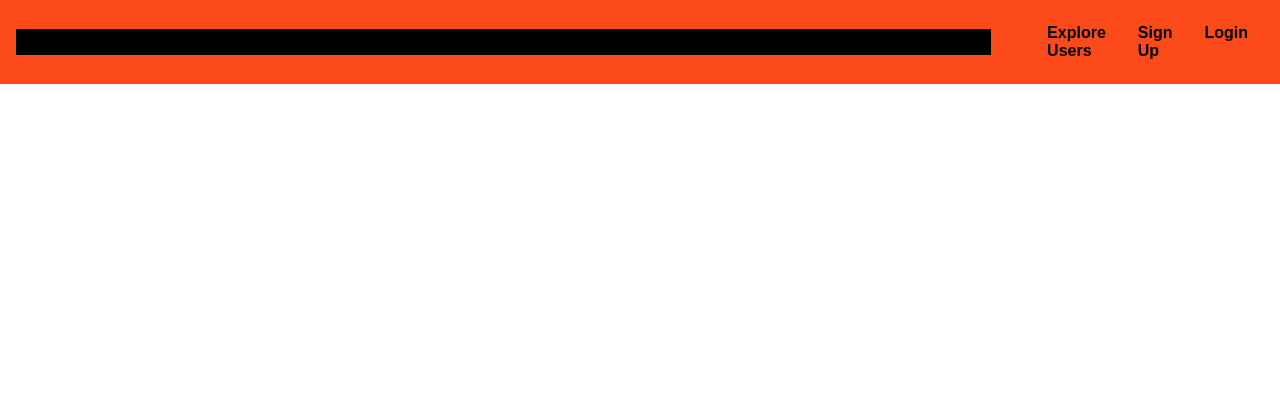
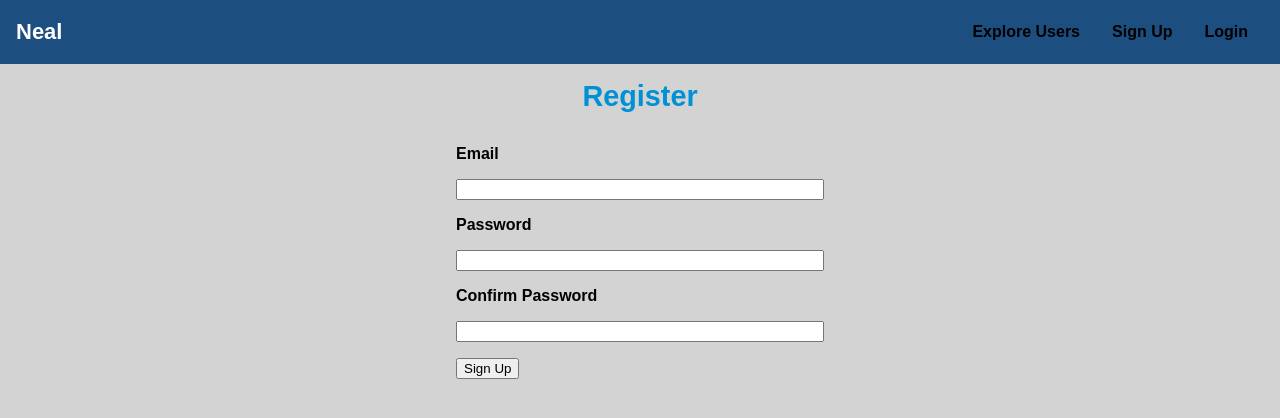
Before and after one commit to nealthom/social, a React (Create React App) app in the folder client/: page /register in a window 1280 px wide. Shown: the top 418 px of the page. Built offline with nearby package versions, Linux system fonts and the light colour scheme.

Commit message:
worked on register page styling

```diff
--- a/client/src/components/auth/Login.js
+++ b/client/src/components/auth/Login.js
@@ -1,10 +1,10 @@
-import React, {Component} from 'react';
-import Styles from './Login.module.css';
+import React, { Component } from "react";
+import Styles from "./Login.module.css";
 
 class Login extends Component {
   render() {
     return (
-      <div>
+      <div className={Styles.container}>
         <h1>Login</h1>
       </div>
     );
--- a/client/src/components/auth/Login.module.css
+++ b/client/src/components/auth/Login.module.css
@@ -1,7 +1,9 @@
-div {
-  margin: 0;
-  z-index: 10000;
-  color: blue;
-  background: black;
-  width: 100%;
+.container {
+  margin-top: 4rem;
+  background: pink;
+  z-index: 100000;
+  width: 100vw;
+  height: 100vh;
+  align-items: center;
+  clear: both;
 }
--- a/client/src/components/auth/Register.js
+++ b/client/src/components/auth/Register.js
@@ -1,10 +1,24 @@
-import React, {Component} from 'react';
+import React, { Component } from "react";
+import Styles from "./Register.module.css";
 
 class Register extends Component {
   render() {
     return (
-      <div>
-        <h1>Register</h1>
+      <div className={Styles.container}>
+        <div className={Styles.main}>
+          <h1 className={Styles.register_title}>Register</h1>
+          <form action="/" className={Styles.signup_form}>
+            <label for="email">Email</label>
+            <input type="email" id="email" />
+            <label for="password">Password</label>
+            <input type="password" id="password" />
+            <label for="password2">Confirm Password</label>
+            <input type="password" id="password2" />
+            <button type="submit" className={Styles.button}>
+              Sign Up
+            </button>
+          </form>
+        </div>
       </div>
     );
   }
--- /dev/null
+++ b/client/src/components/auth/Register.module.css
@@ -0,0 +1,41 @@
+.container {
+  margin-top: 4rem;
+  background: #d3d3d3;
+  width: 100vw;
+  height: 100vh;
+}
+
+.main {
+  padding-top: 1rem;
+}
+
+.register_title {
+  text-align: center;
+  font-size: 1.8rem;
+  color: #0091d5;
+}
+.signup_form {
+  padding: 1rem;
+}
+
+.signup_form label {
+  font-weight: bold;
+}
+.signup_form label,
+.signup_form input {
+  display: block;
+  margin-top: 1rem;
+  width: 100%;
+}
+
+.signup_form button {
+  display: block;
+  margin-top: 1rem;
+}
+
+@media (min-width: 40rem) {
+  .signup_form {
+    margin: auto;
+    width: 25rem;
+  }
+}
--- a/client/src/components/layout/Landing.module.css
+++ b/client/src/components/layout/Landing.module.css
@@ -3,13 +3,13 @@
 }
 
 body {
-  font-family: 'Montserrat', sans-serif;
+  font-family: "Montserrat", sans-serif;
   margin: 0;
 }
 
 .overview {
-  background-color: red;
-  background: url('../../images/virus-1812092_1280.jpg') center/cover;
+  background-color: #f1f1f1;
+  /*background: url('../../images/virus-1812092_1280.jpg') center/cover;*/
   filter: grayscale(40%);
   height: 100vh;
   width: 100vw;
--- a/client/src/components/layout/Navbar.js
+++ b/client/src/components/layout/Navbar.js
@@ -1,5 +1,6 @@
-import React, {Component} from 'react';
-import Styles from './Navbar.module.css';
+import React, { Component } from "react";
+import { Link } from "react-router-dom";
+import Styles from "./Navbar.module.css";
 class Navbar extends Component {
   state = {
     mobileNav: false
@@ -11,18 +12,18 @@ class Navbar extends Component {
     console.log(this.state.mobileNav);
   };
   render() {
-    let mobileNav = '';
-    let backdropNav = '';
+    let mobileNav = "";
+    let backdropNav = "";
 
     if (this.state.mobileNav === true) {
       mobileNav = (
         <nav className={Styles.mobile_nav}>
           <ul className={Styles.mobile_nav__items}>
             <li className={Styles.mobile_nav__item}>
-              <a href="packages/index.html">Packages</a>
+              <Link to="/">Packages</Link>
             </li>
             <li className={Styles.mobile_nav__item}>
-              <a href="customers/index.html">Customers</a>
+              <Link to="/">Customers</Link>
             </li>
           </ul>
         </nav>
@@ -46,20 +47,20 @@ class Navbar extends Component {
               <span className={Styles.toggle_button__bar} />
               <span className={Styles.toggle_button__bar} />
             </button>
-            <a href="index.html" className={Styles.main_header__brand}>
-              N
-            </a>
+            <Link to="/" className={Styles.main_header__brand}>
+              Neal
+            </Link>
           </div>
           <nav className={Styles.main_nav}>
             <ul className={Styles.main_nav__items}>
               <li className={Styles.main_nav__item}>
-                <a href="profiles.html">Explore Users</a>
+                <Link to="/">Explore Users</Link>
               </li>
               <li className={Styles.main_nav__item}>
-                <a href="register.html">Sign Up</a>
+                <Link to="/register">Sign Up</Link>
               </li>
               <li className={Styles.main_nav__item}>
-                <a href="login.html">Login</a>
+                <Link to="/login">Login</Link>
               </li>
             </ul>
           </nav>
--- a/client/src/components/layout/Navbar.module.css
+++ b/client/src/components/layout/Navbar.module.css
@@ -3,7 +3,7 @@
 }
 
 body {
-  font-family: 'Montserrat', sans-serif;
+  font-family: "Montserrat", sans-serif;
   margin: 0;
 }
 
@@ -33,13 +33,14 @@ body {
 .toggle_button__bar {
   width: 100%;
   height: 0.2rem;
-  background: black;
+  background: white;
   display: block;
   margin: 0.6rem 0;
 }
 
 .navbar_header {
-  background: #fc4a1a;
+  background: #1c4e80;
+  height: 4rem;
   width: 100%;
   position: fixed;
   top: 0;
@@ -52,7 +53,7 @@ body {
 }
 
 .main_header__brand {
-  color: black;
+  color: white;
   text-decoration: none;
   font-weight: bold;
   font-size: 22px;
```
